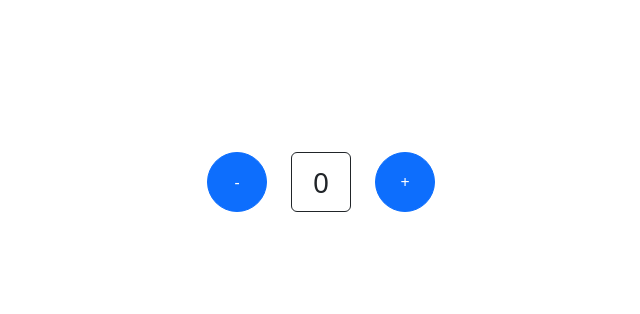
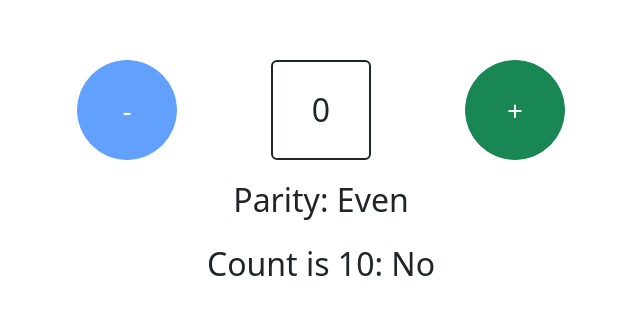
Before and after one commit to snymm2/CoffeeECom, a React (Vite) app in the folder react-gpt/: page / in a window 1280 px wide. Shown: the part 218-532 px from the top of the page, without its empty margins (319-959 px from the left). Built offline with nearby package versions, Linux system fonts and the light colour scheme.

Commit message:
Improved Counter

```diff
--- a/react-gpt/src/App.jsx
+++ b/react-gpt/src/App.jsx
@@ -5,10 +5,9 @@ import Row from "react-bootstrap/Row";
 function App() {
   return (
     <>
-      <Container className="d-flex min-vh-100 flex-column justify-content-center">
-        <Row className="justify-content-center align-items-center">
-          <Counter></Counter>
-        </Row>
+      <Container className="d-flex flex-column min-vh-100 align-items-center justify-content-center gap-3">
+        <Counter step={5}>
+        </Counter>
       </Container>
     </>
   )
--- a/react-gpt/src/Counter.jsx
+++ b/react-gpt/src/Counter.jsx
@@ -1,39 +1,55 @@
-'use strict'
-
-import { useState } from "react";
+import { useEffect, useRef, useState } from "react";
 
 import Button from 'react-bootstrap/Button'
+import Row from 'react-bootstrap/Row'
 
-function Counter() {
-
+function Counter( {step = 1} ) {
     const [count, setCount] = useState(0);
 
     function handleClickDecrement() {
-        setCount(count - 1);
+        setCount(currentCount => Math.max(0, currentCount - step));
     }
 
     function handleClickIncrement() {
-        setCount(count + 1);
+        setCount(currentCount => currentCount + step);
     }
 
     const customStyle = {
-        width: "60px",
-        height: "60px"
+        width: "100px",
+        height: "100px"
     };
+
 
     return (
         <>
+            <Row
+                className="gap-4 col-6 justify-content-around">
                 <Button
+                    type="button"
                     variant="primary"
-                className="rounded-circle m-4 text-xl"
+                    className="rounded-circle fs-3"
+                    aria-label="Decrease Counter"
                     style={customStyle}
-                onClick={handleClickDecrement}>-</Button>
-            <span class="border border-dark rounded text-center p-2 fs-3" style={customStyle}>{count}</span>
+                    disabled={count === 0}
+                    onClick={handleClickDecrement}>
+                    -</Button>
+                <span
+                    className="d-inline-flex align-items-center justify-content-center border border-2 border-dark rounded fs-2"
+                    style={customStyle}>{count}</span>
                 <Button
-                variant="primary"
-                className="rounded-circle m-4"
+                    type="button"
+                    variant="success"
+                    className="rounded-circle fs-3"
+                    aria-label="Increase Counter"
                     style={customStyle}
                     onClick={handleClickIncrement}>+</Button>
+            </Row>
+
+            <Row className="col-6 text-center fs-2">
+                <p>Parity: {count % 2 ? "Odd" : "Even"}</p>
+                <p>Count is 10: {count === 10 ? "Yes" : "No"}</p>
+            </Row>
+
         </>
     );
 }
```
Lines whose indentation alone changed are shown as unchanged.
